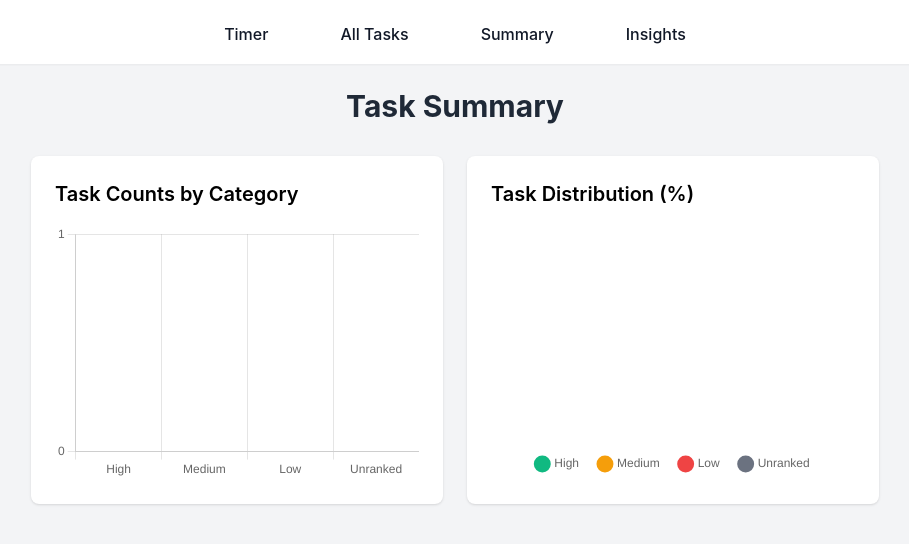
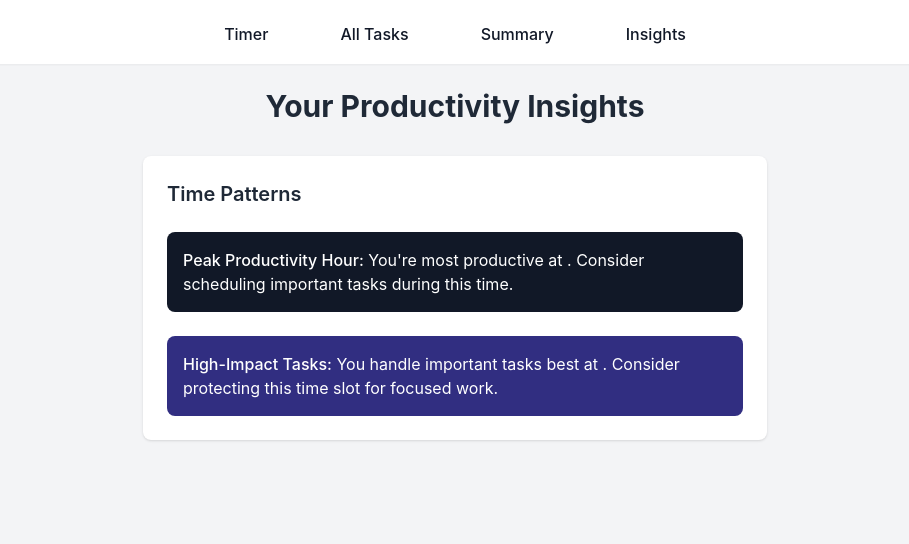
Before and after one commit to evelynso2024/TimeWell, a React (Create React App) app: page /summary in a window 1280 px wide. Shown: the top 544 px of the page, without its empty margins (185-1094 px from the left). Built offline with nearby package versions, Linux system fonts and the light colour scheme; the HTML template or start-up script is replaced by a standard one.

Commit message:
Update Summary.js

```diff
--- a/src/components/Summary.js
+++ b/src/components/Summary.js
@@ -1,131 +1,71 @@
 import React, { useState, useEffect } from 'react';
-import { Chart as ChartJS, ArcElement, Tooltip, Legend, CategoryScale, LinearScale, BarElement } from 'chart.js';
-import { Doughnut, Bar } from 'react-chartjs-2';
-
-ChartJS.register(ArcElement, Tooltip, Legend, CategoryScale, LinearScale, BarElement);
 
 function Summary() {
-  const [taskStats, setTaskStats] = useState({
-    counts: {
-      labels: ['High', 'Medium', 'Low', 'Unranked'],
-      datasets: [{
-        data: [0, 0, 0, 0],
-        backgroundColor: ['#10B981', '#F59E0B', '#EF4444', '#6B7280']  // Changed colors
-      }]
-    },
-    percentages: {
-      labels: ['High', 'Medium', 'Low', 'Unranked'],
-      datasets: [{
-        data: [0, 0, 0, 0],
-        backgroundColor: ['#10B981', '#F59E0B', '#EF4444', '#6B7280']  // Changed colors
-      }]
-    }
+  const [insights, setInsights] = useState({
+    mostProductiveHour: '',
+    highLeverageTime: ''
   });
 
   useEffect(() => {
-    calculateStats();
+    analyzeProductivity();
   }, []);
 
-  const calculateStats = () => {
+  const analyzeProductivity = () => {
     const allTasks = JSON.parse(localStorage.getItem('allTasks') || '[]');
+    if (allTasks.length === 0) return;
 
-    const leverageCounts = {
-      'High': 0,
-      'Medium': 0,
-      'Low': 0,
-      'Unranked': 0
-    };
-
+    // Analyze hours
+    const hourCounts = {};
     allTasks.forEach(task => {
-      if (!task.leverage) {
-        leverageCounts['Unranked']++;
-      } else {
-        leverageCounts[task.leverage]++;
-      }
+      const hour = new Date(task.startTime || task.timestamp).getHours();
+      hourCounts[hour] = (hourCounts[hour] || 0) + 1;
     });
 
-    const total = allTasks.length;
-    const percentages = Object.values(leverageCounts).map(count =>
-      total > 0 ? Math.round((count / total) * 100) : 0
-    );
+    // Analyze high leverage tasks
+    const highLeverageTasks = allTasks.filter(task => task.leverage === 'High');
+    const highLeverageHours = {};
+    highLeverageTasks.forEach(task => {
+      const hour = new Date(task.startTime || task.timestamp).getHours();
+      highLeverageHours[hour] = (highLeverageHours[hour] || 0) + 1;
+    });
 
-    setTaskStats({
-      counts: {
-        labels: ['High', 'Medium', 'Low', 'Unranked'],
-        datasets: [{
-          data: Object.values(leverageCounts),
-          backgroundColor: ['#10B981', '#F59E0B', '#EF4444', '#6B7280'],  // Green, Yellow, Red, Gray
-          borderWidth: 0
-        }]
-      },
-      percentages: {
-        labels: ['High', 'Medium', 'Low', 'Unranked'],
-        datasets: [{
-          data: percentages,
-          backgroundColor: ['#10B981', '#F59E0B', '#EF4444', '#6B7280'],  // Green, Yellow, Red, Gray
-          borderWidth: 0
-        }]
-      }
+    setInsights({
+      mostProductiveHour: formatHour(parseInt(Object.keys(hourCounts).reduce((a, b) =>
+        hourCounts[a] > hourCounts[b] ? a : b
+      ))),
+      highLeverageTime: highLeverageTasks.length > 0 ? formatHour(parseInt(Object.keys(highLeverageHours).reduce((a, b) =>
+        highLeverageHours[a] > highLeverageHours[b] ? a : b
+      ))) : 'Not enough data'
     });
   };
 
+  const formatHour = (hour) => {
+    const ampm = hour >= 12 ? 'PM' : 'AM';
+    const hour12 = hour % 12 || 12;
+    return `${hour12}${ampm}`;
+  };
+
   return (
-    <div className="max-w-4xl mx-auto p-6">
+    <div className="max-w-2xl mx-auto p-6">
       <div className="text-center mb-8">
-        <h1 className="text-3xl font-bold text-gray-800">Task Summary</h1>
+        <h1 className="text-3xl font-bold text-gray-800">Your Productivity Insights</h1>
       </div>
 
-      <div className="grid grid-cols-1 md:grid-cols-2 gap-6">
-        {/* Bar Chart */}
-        <div className="bg-white rounded-lg shadow p-6">
-          <h2 className="text-xl font-semibold mb-4">Task Counts by Category</h2>
-          <div className="h-64">
-            <Bar
-              data={taskStats.counts}
-              options={{
-                responsive: true,
-                maintainAspectRatio: false,
-                plugins: {
-                  legend: {
-                    display: false
-                  }
-                },
-                scales: {
-                  y: {
-                    beginAtZero: true,
-                    ticks: {
-                      stepSize: 1
-                    }
-                  }
-                }
-              }}
-            />
+      <div className="bg-white rounded-lg shadow p-6">
+        <h2 className="text-xl font-semibold mb-6 text-gray-800">Time Patterns</h2>
+        <div className="space-y-6">
+          <div className="bg-gray-900 p-4 rounded-lg">
+            <p className="text-white">
+              <span className="font-medium">Peak Productivity Hour:</span> You're most productive at {insights.mostProductiveHour}.
+              Consider scheduling important tasks during this time.
+            </p>
           </div>
-        </div>
 
-        {/* Donut Chart */}
-        <div className="bg-white rounded-lg shadow p-6">
-          <h2 className="text-xl font-semibold mb-4">Task Distribution (%)</h2>
-          <div className="h-64">
-            <Doughnut
-              data={taskStats.percentages}
-              options={{
-                responsive: true,
-                maintainAspectRatio: false,
-                plugins: {
-                  legend: {
-                    position: 'bottom',
-                    labels: {
-                      usePointStyle: true,
-                      padding: 20,
-                      font: {
-                        size: 12
-                      }
-                    }
-                  }
-                }
-              }}
-            />
+          <div className="bg-indigo-900 p-4 rounded-lg">
+            <p className="text-white">
+              <span className="font-medium">High-Impact Tasks:</span> You handle important tasks best at {insights.highLeverageTime}.
+              Consider protecting this time slot for focused work.
+            </p>
           </div>
         </div>
       </div>
```
